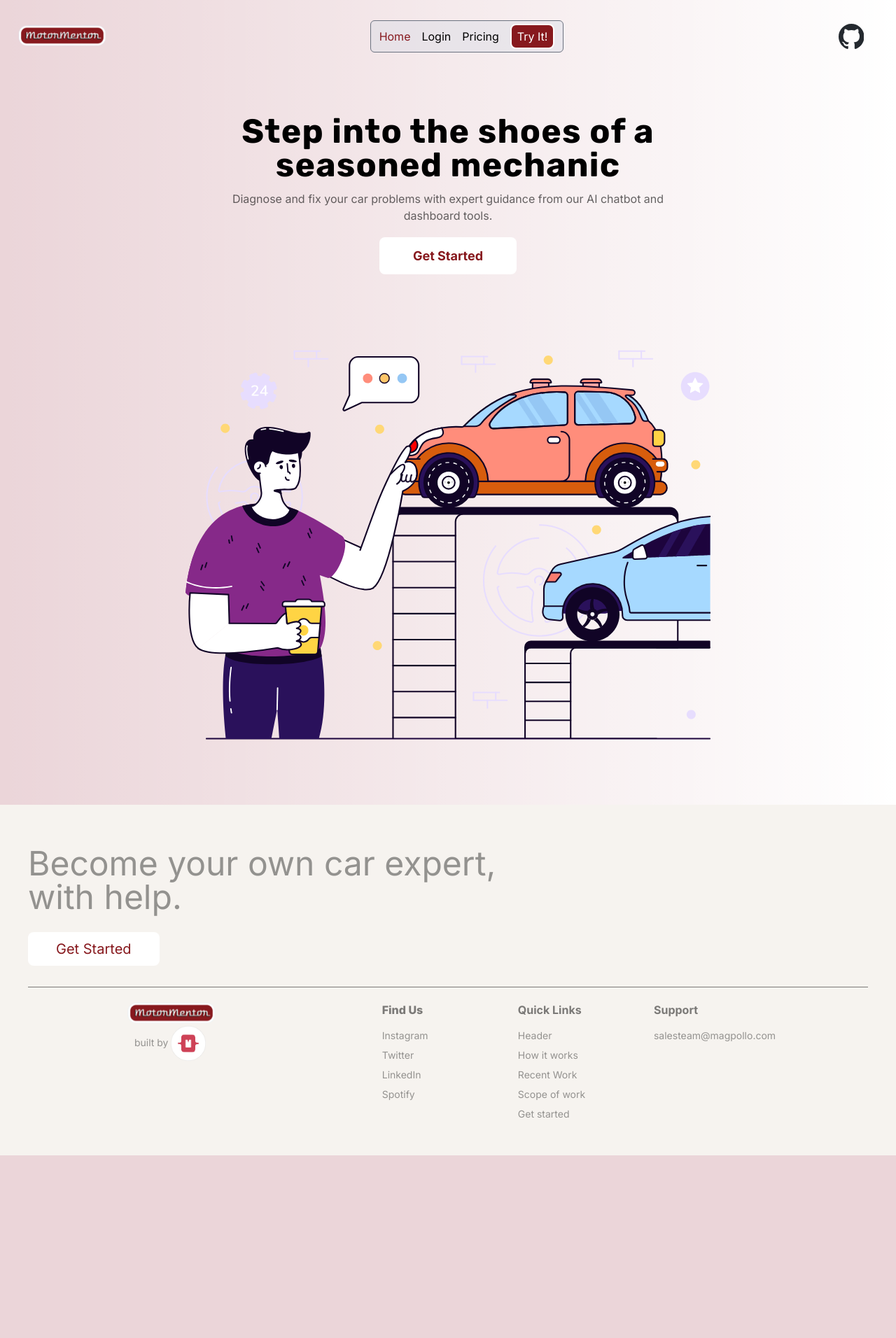
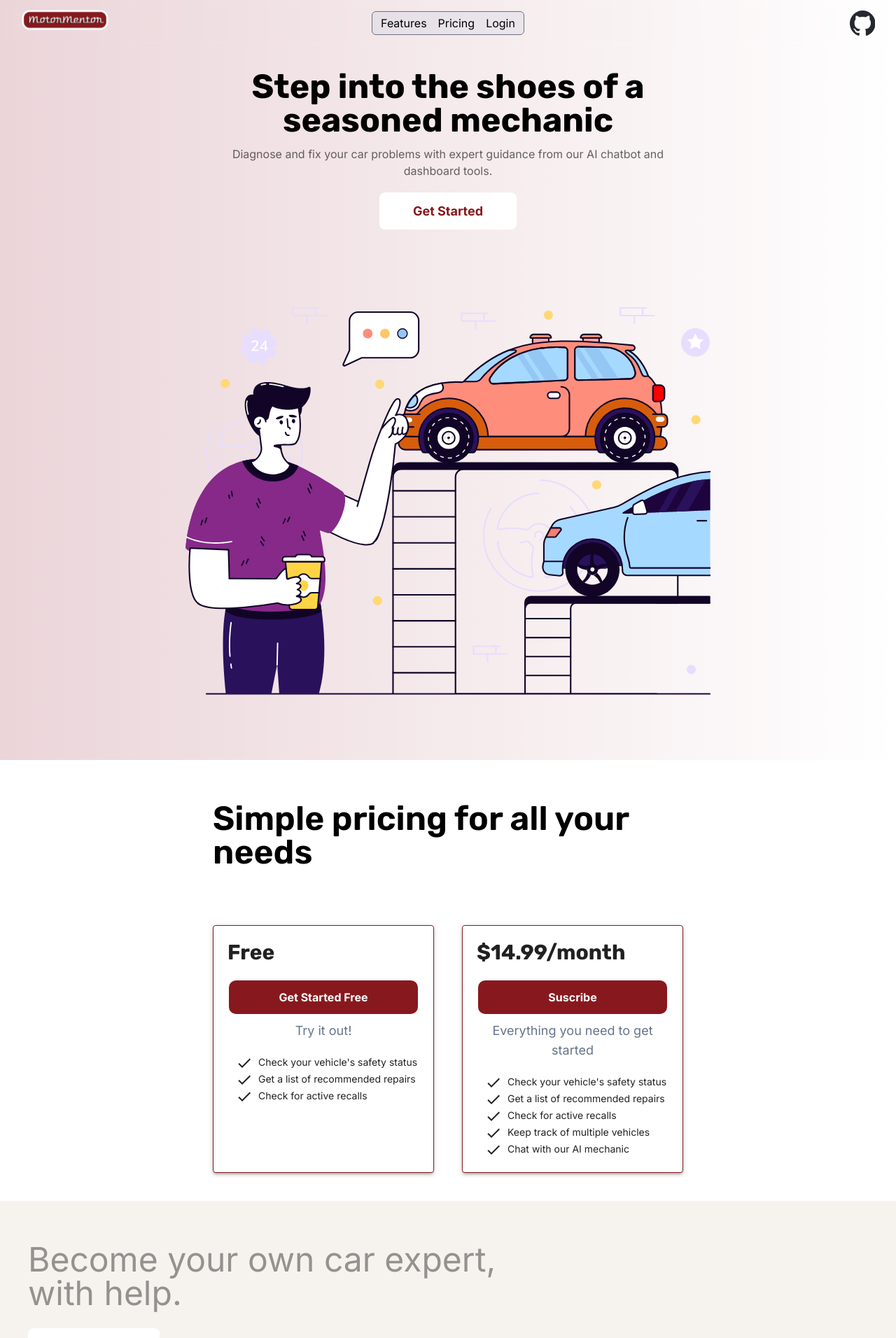
Before and after one commit to genialtechie/motor-mentor, a Next.js app: page / in a window 1280 px wide. Shown: the top 1912 px of the page at 70% size. Before the commit the page ends 1651 px from the top, so only its background shows below. Built offline with nearby package versions, Linux system fonts and the light colour scheme; no server answers.

Commit message:
pricing page

```diff
--- /dev/null
+++ b/app/components/Pricing.tsx
@@ -0,0 +1,86 @@
+import { Card } from '@mui/material';
+import ButtonPrimary from './shared/ButtonPrimary';
+import CheckIcon from '@mui/icons-material/Check';
+
+export default function Pricing(): JSX.Element {
+  return (
+    <section
+      className="w-full h-fit bg-white p-10"
+      id="pricing"
+    >
+      <div className="container mx-auto max-w-2xl">
+        <h2 className="text-5xl font-semibold font-serif mt-5 mb-20">
+          Simple pricing for all your needs
+        </h2>
+        <div className="grid grid-cols-1 md:grid-cols-2 gap-10">
+          <Card
+            elevation={3}
+            className="p-5 border-primary border rounded-2xl"
+          >
+            <h3 className="text-3xl font-bold font-serif mb-5">Free</h3>
+            <ButtonPrimary
+              className="block mx-auto text-center py-3 rounded-xl font-bold "
+              href="/api/auth/login"
+            >
+              Get Started Free
+            </ButtonPrimary>
+            <p className="my-2 text-slate-500 text-center text-lg">
+              Try it out!
+            </p>
+            <ul className="text-left text-sm mt-5 pl-3">
+              <li>
+                <CheckIcon className="mr-2" />
+                Check your vehicle's safety status
+              </li>
+              <li>
+                <CheckIcon className="mr-2" />
+                Get a list of recommended repairs
+              </li>
+              <li>
+                <CheckIcon className="mr-2" />
+                Check for active recalls
+              </li>
+            </ul>
+          </Card>
+          <Card
+            elevation={3}
+            className="p-5 border-primary border rounded-2xl"
+          >
+            <h3 className="text-3xl font-bold font-serif mb-5">$14.99/month</h3>
+            <ButtonPrimary
+              className="block mx-auto text-center py-3 rounded-xl font-bold "
+              href="/api/auth/login"
+            >
+              Suscribe
+            </ButtonPrimary>
+            <p className="my-2 text-slate-500 text-center text-lg">
+              Everything you need to get started
+            </p>
+            <ul className="text-left text-sm mt-5 pl-3">
+              <li>
+                <CheckIcon className="mr-2" />
+                Check your vehicle's safety status
+              </li>
+              <li>
+                <CheckIcon className="mr-2" />
+                Get a list of recommended repairs
+              </li>
+              <li>
+                <CheckIcon className="mr-2" />
+                Check for active recalls
+              </li>
+              <li>
+                <CheckIcon className="mr-2" />
+                Keep track of multiple vehicles
+              </li>
+              <li>
+                <CheckIcon className="mr-2" />
+                Chat with our AI mechanic
+              </li>
+            </ul>
+          </Card>
+        </div>
+      </div>
+    </section>
+  );
+}
--- a/app/components/dashboard/Sidebar.tsx
+++ b/app/components/dashboard/Sidebar.tsx
@@ -3,6 +3,7 @@ import Link from 'next/link';
 import Image from 'next/image';
 import CloseIcon from '@mui/icons-material/Close';
 import { usePathname } from 'next/navigation';
+import { useAtlasUser } from '@/context/UserContext';
 
 export default function Sidebar({
   openSidebar,
@@ -14,6 +15,9 @@ export default function Sidebar({
   navItems: { href?: string; name?: string }[];
 }) {
   const pathname = usePathname();
+  const { user } = useAtlasUser();
+  const car = user?.cars ? user.cars[0] : null;
+  const isSuscribed = user?.isSuscribed;
   return (
     <>
       <Backdrop
@@ -45,6 +49,8 @@ export default function Sidebar({
             <MenuList className="pl-3">
               {navItems.map((item, index) => {
                 const isActive = pathname === item.href;
+                // if user is not suscribed remove item.name = 'AI Chat'
+                if (!isSuscribed && item.name === 'AI Chat') return null;
                 return (
                   <Link
                     href={item.href || ''}
--- a/app/components/shared/Nav.tsx
+++ b/app/components/shared/Nav.tsx
@@ -3,8 +3,7 @@ import Link from 'next/link';
 import { useState, useEffect } from 'react';
 import { usePathname } from 'next/navigation';
 import Github from '../svg/Github';
-import Logo from '../svg/MotorMentor';
-import ButtonPrimary from './ButtonPrimary';
+import Image from 'next/image';
 
 export default function Nav({
   navItems,
@@ -16,6 +15,7 @@ export default function Nav({
   const pathname = usePathname();
 
   function handleScreenResize() {
+    window.innerWidth < 768 ? setIsMobile(true) : setIsMobile(false);
     window.addEventListener('resize', () => {
       window.innerWidth < 768 ? setIsMobile(true) : setIsMobile(false);
     });
@@ -30,13 +30,20 @@ export default function Nav({
   }, []);
 
   return (
-    <nav className="w-full h-fit flex flex-row justify-between items-center px-4 py-2">
-      <a href="/">
-        <Logo />
+    <nav className="w-full h-fit flex flex-row justify-between items-center px-4 py-4 fixed z-10 backdrop-blur-sm">
+      <div className="mx-auto w-fit h-fit px-1 py-1 flex flex-row items-center rounded-md border border-solid border-gray-500 bg-slate-300/30">
+        <a
+          href="/"
+          className="md:absolute md:my-3 md:mx-5 md:left-0 md:top-0 transition-all duration-500 ease-in-out"
+        >
+          <Image
+            src="/logo-mm.svg"
+            alt="MotorMentor"
+            width={150}
+            height={50}
+            priority
+          />
         </a>
-
-      {!isMobile && (
-        <div className="w-fit h-fit px-1 py-1 flex flex-row items-center rounded-md border border-solid border-gray-500 bg-slate-300/30">
         {navItems.map((item) => {
           const isActive = pathname?.startsWith(item.href);
           return (
@@ -53,16 +60,10 @@ export default function Nav({
             </Link>
           );
         })}
-          <ButtonPrimary
-            className="mx-2"
-            href="/#demo"
-          >
-            Try It!
-          </ButtonPrimary>
       </div>
-      )}
+
       {!isMobile && (
-        <div className="h-10 flex flex-row items-center">
+        <div className="h-10 flex flex-row items-center md:absolute md:right-0">
           <a
             href="https://github.com/magpollo"
             target="_blank"
--- a/app/dashboard/layout.tsx
+++ b/app/dashboard/layout.tsx
@@ -22,7 +22,7 @@ export default function DashboardLayout({
         ]}
       />
       <Paper
-        className="p-7 h-fit w-full max-w-6xl mx-auto rounded-t-3xl mt-2"
+        className="p-7 h-fit w-full max-w-6xl mx-auto rounded-t-3xl md:rounded-3xl mt-2"
         elevation={6}
       >
         {children}
--- a/app/page.tsx
+++ b/app/page.tsx
@@ -7,6 +7,7 @@ import mechanicAnimation from '../public/lotties/motormentor.json';
 import { useUser } from '@auth0/nextjs-auth0/client';
 import { useEffect } from 'react';
 import { useRouter } from 'next/navigation';
+import Pricing from './components/Pricing';
 
 export default function Home() {
   const { user, error, isLoading } = useUser();
@@ -22,13 +23,13 @@ export default function Home() {
     <div className="flex flex-col w-full min-h-screen">
       <Nav
         navItems={[
-          { name: 'Home', href: '/' },
+          { name: 'Features', href: '/#features' },
+          { name: 'Pricing', href: '/#pricing' },
           { name: 'Login', href: '/api/auth/login' },
-          { name: 'Pricing', href: '/pricing' },
         ]}
       />
-      <div className="container mt-10 mx-auto max-w-2xl p-5">
-        <h1 className="text-3xl md:text-5xl font-bold font-serif tracking-wide text-center">
+      <section className="container mt-20 mx-auto max-w-2xl p-5">
+        <h1 className="text-4xl md:text-5xl font-bold font-serif text-center">
           Step into the shoes of a seasoned mechanic
         </h1>
         <p className="text-center my-3 text-black/60">
@@ -42,12 +43,12 @@ export default function Home() {
           >
             Get Started
           </ButtonInverted>
-          {/* <a href="/api/auth/login">Get Started</a> */}
         </div>
-      </div>
+      </section>
       <div className="w-full px-5 flex-1 flex flex-col justify-center items-center">
         <Lottie animationData={mechanicAnimation} />
       </div>
+      <Pricing />
       <Footer />
     </div>
   );
```
Lines whose indentation alone changed are shown as unchanged.
